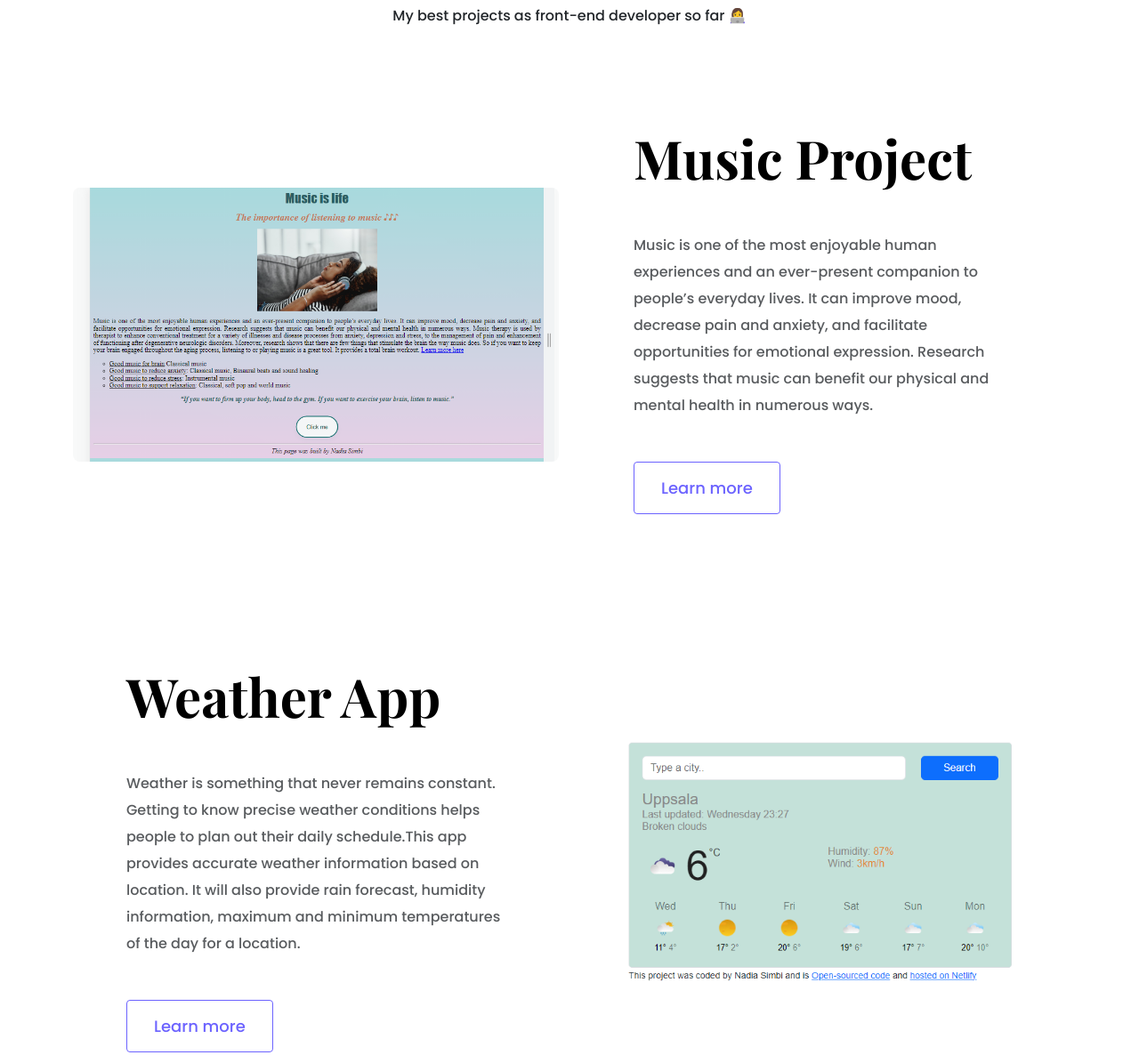
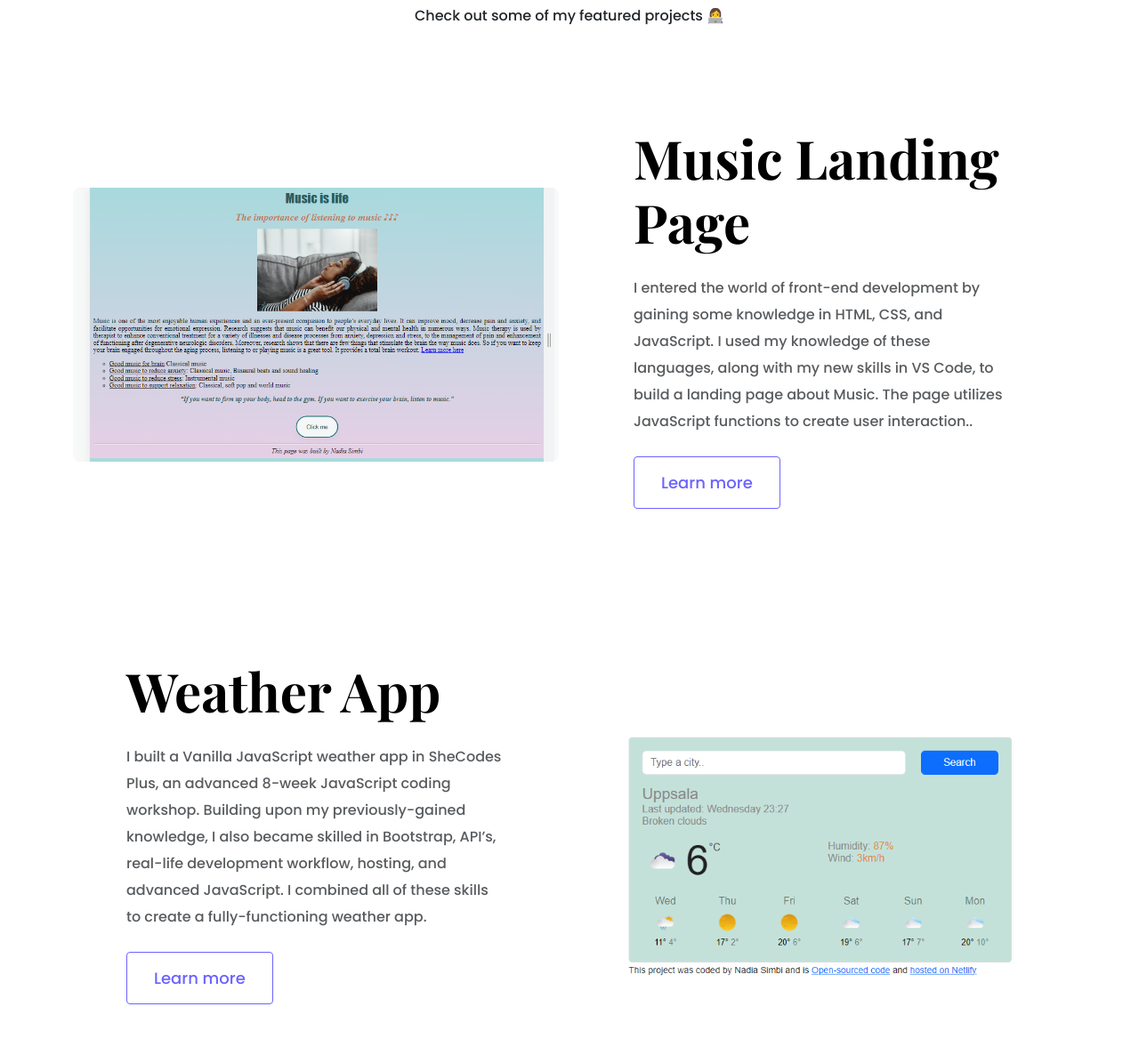
Before and after one commit to Nadia-si/portfolio-project, a plain HTML site: page index.html in a window 1280 px wide. Shown: the part 627-1813 px from the top of the page at 89% size. Drawn offline with nearby package versions, Linux system fonts and the light colour scheme.

Commit message:
Changed some text and made final touch

```diff
--- a/index.html
+++ b/index.html
@@ -73,9 +73,7 @@
         >
       </div>
     </div>
-    <p class="text-center m-5">
-      My best projects as front-end developer so far 👩‍💻
-    </p>
+    <p class="text-center m-5">Check out some of my featured projects 👩‍💻</p>
     <div class="container">
       <div class="row mb-5">
         <div class="col d-none d-lg-block">
@@ -87,13 +85,13 @@
         </div>
         <div class="col">
           <div class="project-description">
-            <h2 class="mb-5">Music Project</h2>
-            <p class="mb-5 opacity-75">
-              Music is one of the most enjoyable human experiences and an
-              ever-present companion to people’s everyday lives. It can improve
-              mood, decrease pain and anxiety, and facilitate opportunities for
-              emotional expression. Research suggests that music can benefit our
-              physical and mental health in numerous ways.
+            <h2 class="mb-4">Music Landing Page</h2>
+            <p class="mb-4 opacity-75">
+              I entered the world of front-end development by gaining some
+              knowledge in HTML, CSS, and JavaScript. I used my knowledge of
+              these languages, along with my new skills in VS Code, to build a
+              landing page about Music. The page utilizes JavaScript functions
+              to create user interaction..
             </p>
             <a href="/work.html" class="btn btn-branding-outline">Learn more</a>
           </div>
@@ -102,14 +100,14 @@
       <div class="row mb-5">
         <div class="col">
           <div class="project-description">
-            <h2 class="mb-5">Weather App</h2>
-            <p class="mb-5 opacity-75">
-              Weather is something that never remains constant. Getting to know
-              precise weather conditions helps people to plan out their daily
-              schedule.This app provides accurate weather information based on
-              location. It will also provide rain forecast, humidity
-              information, maximum and minimum temperatures of the day for a
-              location.
+            <h2 class="mb-4">Weather App</h2>
+            <p class="mb-4 opacity-75">
+              I built a Vanilla JavaScript weather app in SheCodes Plus, an
+              advanced 8-week JavaScript coding workshop. Building upon my
+              previously-gained knowledge, I also became skilled in Bootstrap,
+              API’s, real-life development workflow, hosting, and advanced
+              JavaScript. I combined all of these skills to create a
+              fully-functioning weather app.
             </p>
             <a href="/work.html" class="btn btn-branding-outline">Learn more</a>
           </div>
@@ -132,12 +130,11 @@
         </div>
         <div class="col">
           <div class="project-description">
-            <h2 class="mb-5">World Clock App</h2>
-            <p class="mb-5 opacity-75">
-              The World Clock allows users to access the current time of
-              different cities of their choosing from around the world. However
-              this app focuses only on few selected cities with different time
-              zones.
+            <h2 class="mb-4">World Clock App</h2>
+            <p class="mb-4 opacity-75">
+              I used my knowledge gained from SheCodes plus with advanced
+              elements of Javascript, and build real time world clock app
+              incorporating few cities with different time zones.
             </p>
             <a href="/work.html" class="btn btn-branding-outline">Learn more</a>
           </div>
```
Also changed, not shown: about.html (+3 -4 lines), work.html (+1 -1 lines).
